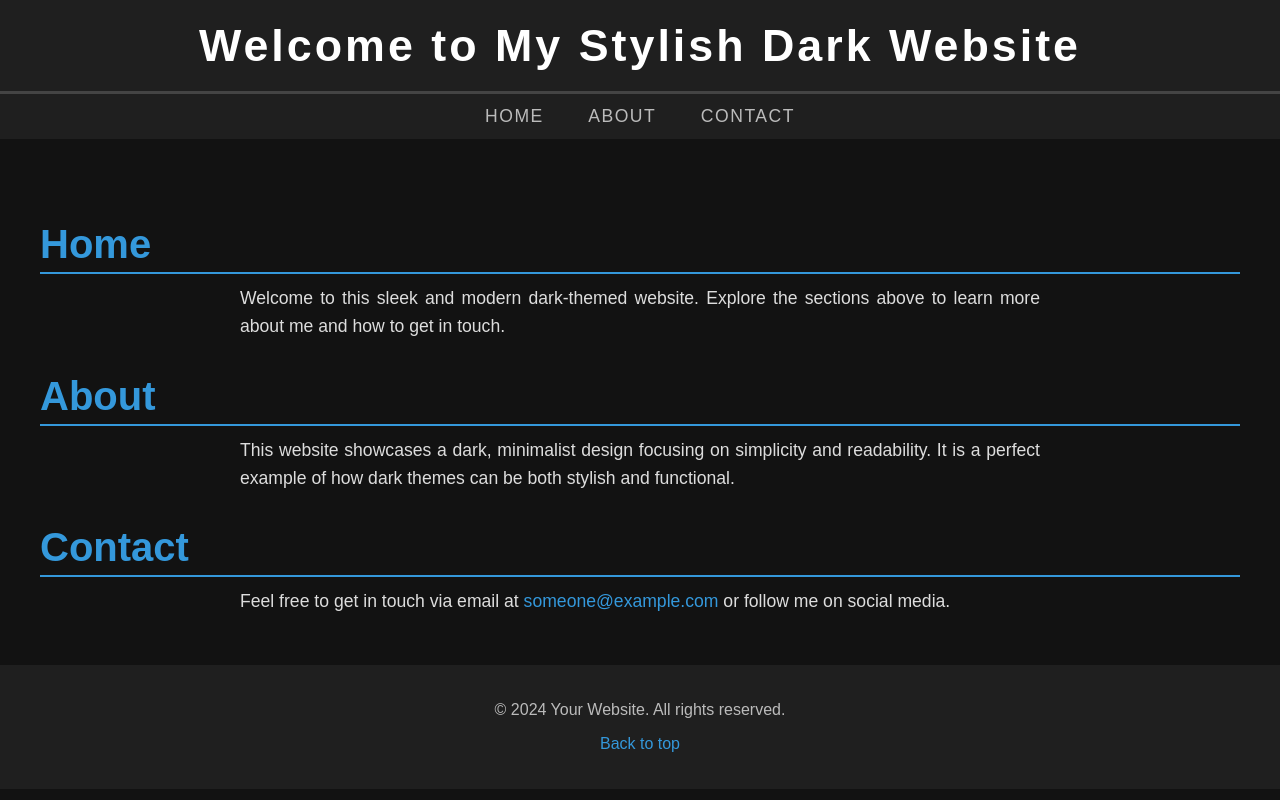
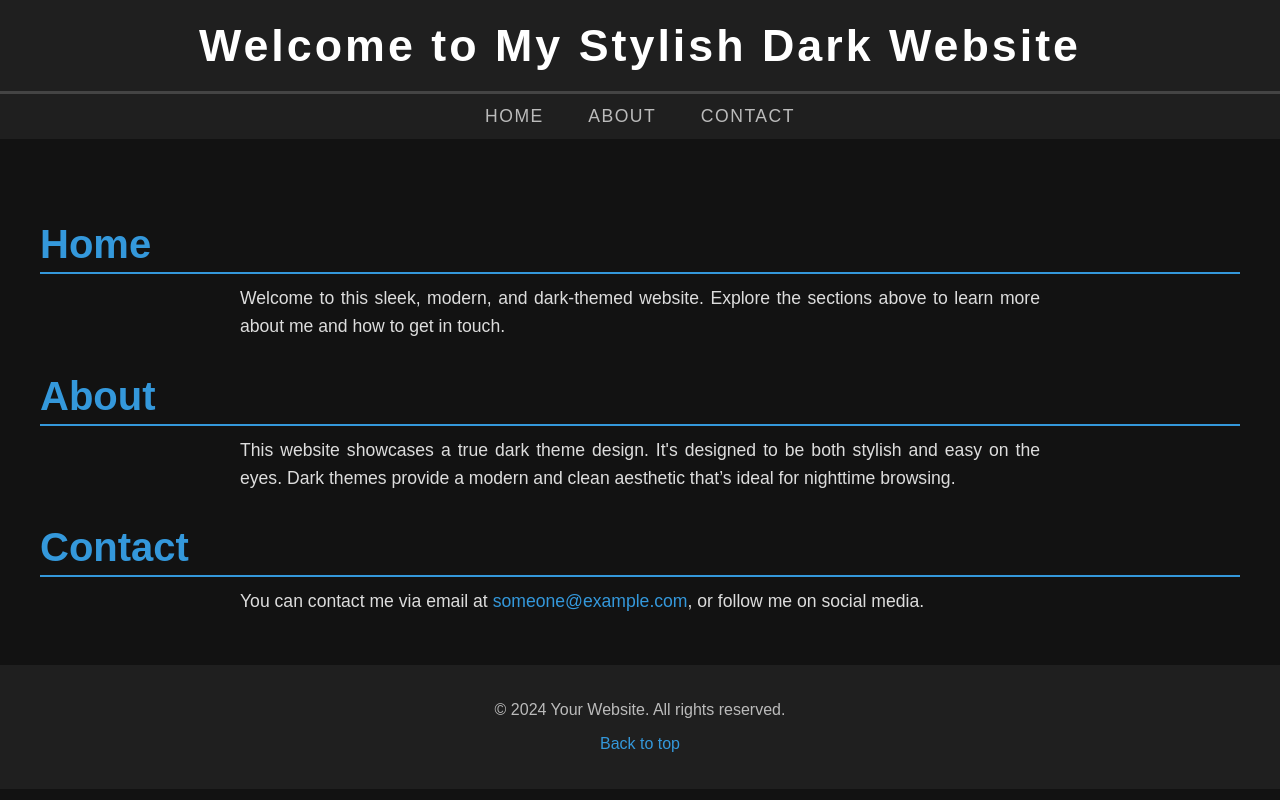
Before and after one commit to jmb-4/website, a plain HTML site: page index.html in a window 1280 px wide. Drawn offline with Linux system fonts and the light colour scheme.

Commit message:
Update index.html

```diff
--- a/index.html
+++ b/index.html
@@ -24,17 +24,17 @@
     <main>
         <section id="home">
             <h2 class="section-title">Home</h2>
-            <p class="section-content">Welcome to this sleek and modern dark-themed website. Explore the sections above to learn more about me and how to get in touch.</p>
+            <p class="section-content">Welcome to this sleek, modern, and dark-themed website. Explore the sections above to learn more about me and how to get in touch.</p>
         </section>
 
         <section id="about">
             <h2 class="section-title">About</h2>
-            <p class="section-content">This website showcases a dark, minimalist design focusing on simplicity and readability. It is a perfect example of how dark themes can be both stylish and functional.</p>
+            <p class="section-content">This website showcases a true dark theme design. It's designed to be both stylish and easy on the eyes. Dark themes provide a modern and clean aesthetic that’s ideal for nighttime browsing.</p>
         </section>
 
         <section id="contact">
             <h2 class="section-title">Contact</h2>
-            <p class="section-content">Feel free to get in touch via email at <a href="mailto:someone@example.com">someone@example.com</a> or follow me on social media.</p>
+            <p class="section-content">You can contact me via email at <a href="mailto:someone@example.com">someone@example.com</a>, or follow me on social media.</p>
         </section>
     </main>
 
```
